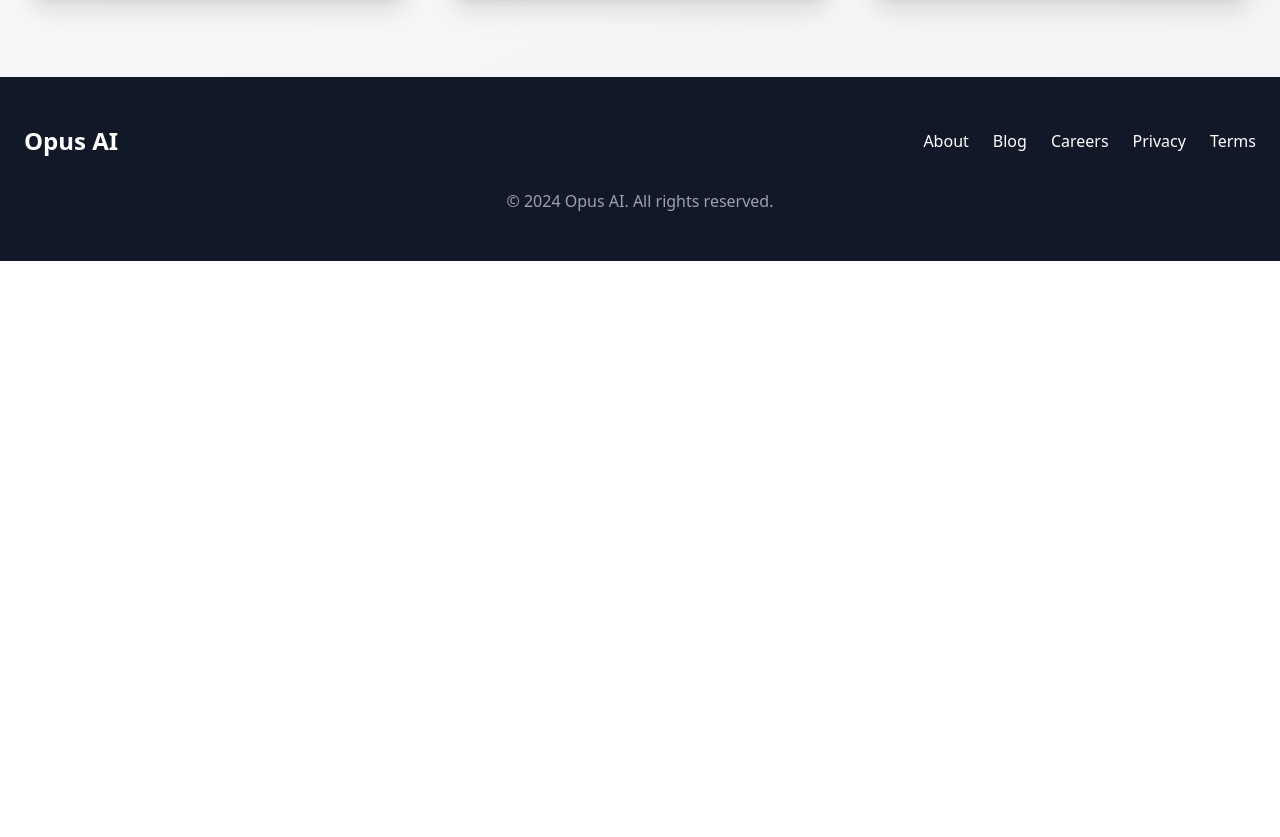
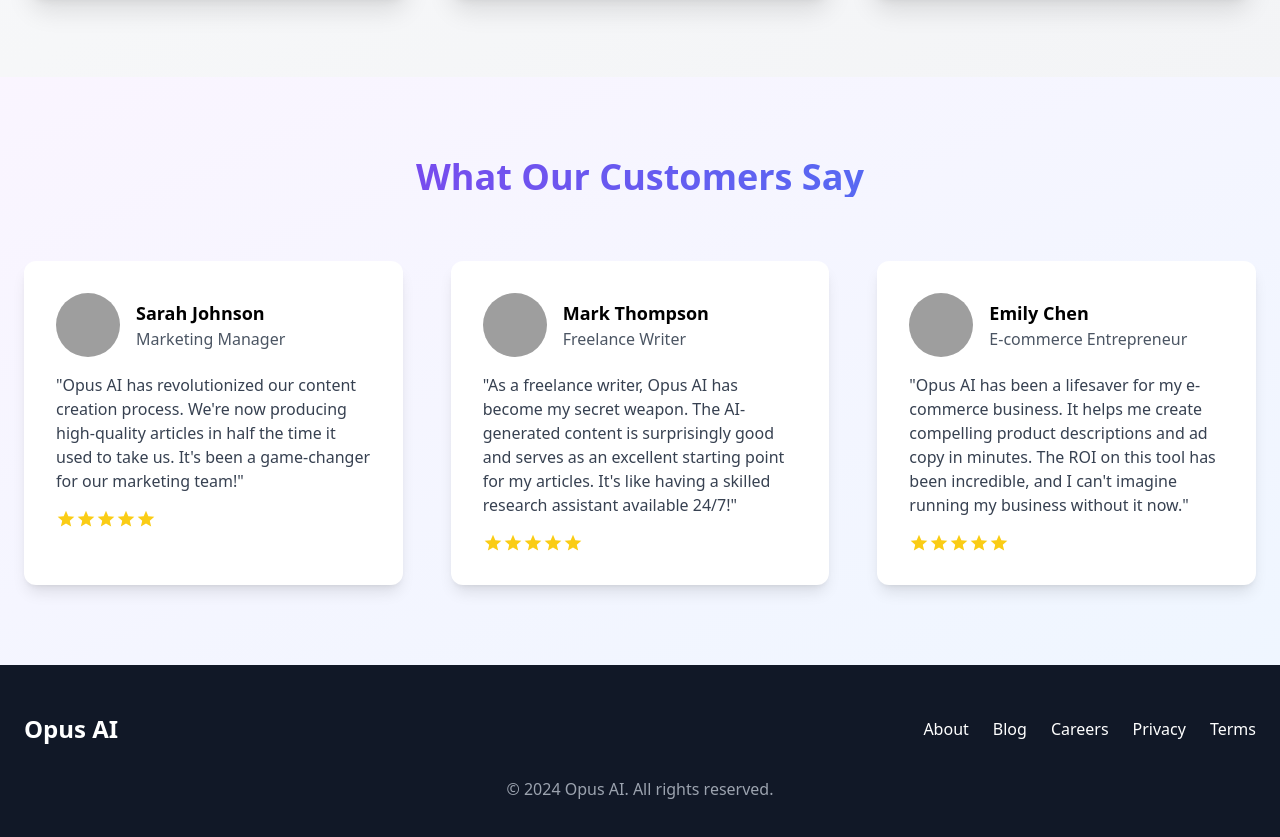
Before and after one commit to mohciekhalil12/opus-ai-landing, a plain HTML site: page index.html in a window 1280 px wide. Shown: the part 1815-2652 px from the top of the page. Before the commit the page ends 2076 px from the top, so only its background shows below. Drawn offline with nearby package versions, Linux system fonts and the light colour scheme; grey boxes are pictures that could not be loaded.

Commit message:
Update index.html

```diff
--- a/index.html
+++ b/index.html
@@ -179,6 +179,81 @@
   </div>
 </section>
 
+<section id="reviews" class="py-20 bg-gradient-to-br from-purple-50 to-blue-50">
+  <div class="container mx-auto px-6">
+    <h2 class="text-4xl font-bold text-center mb-16 bg-clip-text text-transparent bg-gradient-to-r from-purple-600 to-blue-500">
+      What Our Customers Say
+    </h2>
+    <div class="grid grid-cols-1 md:grid-cols-2 lg:grid-cols-3 gap-12">
+      <!-- Review 1 -->
+      <div class="bg-white rounded-xl shadow-lg hover:shadow-xl transition-shadow duration-300 overflow-hidden">
+        <div class="p-8">
+          <div class="flex items-center mb-4">
+            <img src="https://i.pravatar.cc/60?img=1" alt="Sarah Johnson" class="w-16 h-16 rounded-full mr-4 object-cover">
+            <div>
+              <h3 class="font-bold text-lg">Sarah Johnson</h3>
+              <p class="text-gray-600">Marketing Manager</p>
+            </div>
+          </div>
+          <p class="text-gray-700 mb-4">"Opus AI has revolutionized our content creation process. We're now producing high-quality articles in half the time it used to take us. It's been a game-changer for our marketing team!"</p>
+          <div class="flex text-yellow-400">
+            <svg class="w-5 h-5 fill-current" viewBox="0 0 24 24"><path d="M12 17.27L18.18 21l-1.64-7.03L22 9.24l-7.19-.61L12 2 9.19 8.63 2 9.24l5.46 4.73L5.82 21z"/></svg>
+            <svg class="w-5 h-5 fill-current" viewBox="0 0 24 24"><path d="M12 17.27L18.18 21l-1.64-7.03L22 9.24l-7.19-.61L12 2 9.19 8.63 2 9.24l5.46 4.73L5.82 21z"/></svg>
+            <svg class="w-5 h-5 fill-current" viewBox="0 0 24 24"><path d="M12 17.27L18.18 21l-1.64-7.03L22 9.24l-7.19-.61L12 2 9.19 8.63 2 9.24l5.46 4.73L5.82 21z"/></svg>
+            <svg class="w-5 h-5 fill-current" viewBox="0 0 24 24"><path d="M12 17.27L18.18 21l-1.64-7.03L22 9.24l-7.19-.61L12 2 9.19 8.63 2 9.24l5.46 4.73L5.82 21z"/></svg>
+            <svg class="w-5 h-5 fill-current" viewBox="0 0 24 24"><path d="M12 17.27L18.18 21l-1.64-7.03L22 9.24l-7.19-.61L12 2 9.19 8.63 2 9.24l5.46 4.73L5.82 21z"/></svg>
+          </div>
+        </div>
+      </div>
+
+      <!-- Review 2 -->
+      <div class="bg-white rounded-xl shadow-lg hover:shadow-xl transition-shadow duration-300 overflow-hidden">
+        <div class="p-8">
+          <div class="flex items-center mb-4">
+            <img src="https://i.pravatar.cc/60?img=2" alt="Mark Thompson" class="w-16 h-16 rounded-full mr-4 object-cover">
+            <div>
+              <h3 class="font-bold text-lg">Mark Thompson</h3>
+              <p class="text-gray-600">Freelance Writer</p>
+            </div>
+          </div>
+          <p class="text-gray-700 mb-4">"As a freelance writer, Opus AI has become my secret weapon. The AI-generated content is surprisingly good and serves as an excellent starting point for my articles. It's like having a skilled research assistant available 24/7!"</p>
+          <div class="flex text-yellow-400">
+            <svg class="w-5 h-5 fill-current" viewBox="0 0 24 24"><path d="M12 17.27L18.18 21l-1.64-7.03L22 9.24l-7.19-.61L12 2 9.19 8.63 2 9.24l5.46 4.73L5.82 21z"/></svg>
+            <svg class="w-5 h-5 fill-current" viewBox="0 0 24 24"><path d="M12 17.27L18.18 21l-1.64-7.03L22 9.24l-7.19-.61L12 2 9.19 8.63 2 9.24l5.46 4.73L5.82 21z"/></svg>
+            <svg class="w-5 h-5 fill-current" viewBox="0 0 24 24"><path d="M12 17.27L18.18 21l-1.64-7.03L22 9.24l-7.19-.61L12 2 9.19 8.63 2 9.24l5.46 4.73L5.82 21z"/></svg>
+            <svg class="w-5 h-5 fill-current" viewBox="0 0 24 24"><path d="M12 17.27L18.18 21l-1.64-7.03L22 9.24l-7.19-.61L12 2 9.19 8.63 2 9.24l5.46 4.73L5.82 21z"/></svg>
+            <svg class="w-5 h-5 fill-current" viewBox="0 0 24 24"><path d="M12 17.27L18.18 21l-1.64-7.03L22 9.24l-7.19-.61L12 2 9.19 8.63 2 9.24l5.46 4.73L5.82 21z"/></svg>
+          </div>
+        </div>
+      </div>
+
+      <!-- Review 3 -->
+      <div class="bg-white rounded-xl shadow-lg hover:shadow-xl transition-shadow duration-300 overflow-hidden">
+        <div class="p-8">
+          <div class="flex items-center mb-4">
+            <img src="https://i.pravatar.cc/60?img=3" alt="Emily Chen" class="w-16 h-16 rounded-full mr-4 object-cover">
+            <div>
+              <h3 class="font-bold text-lg">Emily Chen</h3>
+              <p class="text-gray-600">E-commerce Entrepreneur</p>
+            </div>
+          </div>
+          <p class="text-gray-700 mb-4">"Opus AI has been a lifesaver for my e-commerce business. It helps me create compelling product descriptions and ad copy in minutes. The ROI on this tool has been incredible, and I can't imagine running my business without it now."</p>
+          <div class="flex text-yellow-400">
+            <svg class="w-5 h-5 fill-current" viewBox="0 0 24 24"><path d="M12 17.27L18.18 21l-1.64-7.03L22 9.24l-7.19-.61L12 2 9.19 8.63 2 9.24l5.46 4.73L5.82 21z"/></svg>
+            <svg class="w-5 h-5 fill-current" viewBox="0 0 24 24"><path d="M12 17.27L18.18 21l-1.64-7.03L22 9.24l-7.19-.61L12 2 9.19 8.63 2 9.24l5.46 4.73L5.82 21z"/></svg>
+            <svg class="w-5 h-5 fill-current" viewBox="0 0 24 24"><path d="M12 17.27L18.18 21l-1.64-7.03L22 9.24l-7.19-.61L12 2 9.19 8.63 2 9.24l5.46 4.73L5.82 21z"/></svg>
+            <svg class="w-5 h-5 fill-current" viewBox="0 0 24 24"><path d="M12 17.27L18.18 21l-1.64-7.03L22 9.24l-7.19-.61L12 2 9.19 8.63 2 9.24l5.46 4.73L5.82 21z"/></svg>
+            <svg class="w-5 h-5 fill-current" viewBox="0 0 24 24"><path d="M12 17.27L18.18 21l-1.64-7.03L22 9.24l-7.19-.61L12 2 9.19 8.63 2 9.24l5.46 4.73L5.82 21z"/></svg>
+          </div>
+        </div>
+      </div>
+    </div>
+  </div>
+</section>
+
+
+
+
         <!-- Add more sections here: Features, Use Cases, Demo, Testimonials, Pricing, CTA -->
 
     </main>
```
